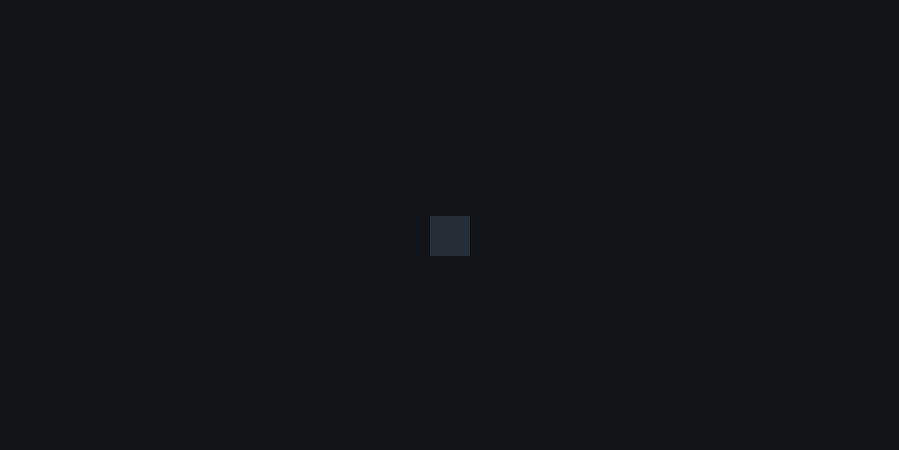
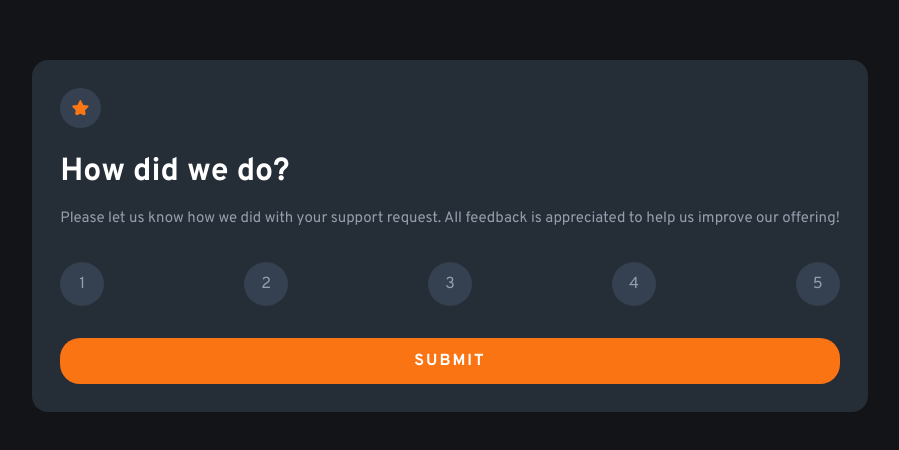
Before and after one commit to Coolbylaki/Feedback-Card, a React (Vite) app: page / in a window 1280 px wide. Shown: the part 164-614 px from the top of the page, without its empty margins (190-1089 px from the left). Built offline with nearby package versions, Linux system fonts and the light colour scheme.

Commit message:
Add: feedback card markup and styling

```diff
--- a/src/components/Card.jsx
+++ b/src/components/Card.jsx
@@ -1,7 +1,7 @@
 import classes from "./Card.module.css";
 
 const Card = (props) => {
-	return <section className={classes.card}>{props.children}</section>;
+	return <main className={`${classes.card} ${props.className}`}>{props.children}</main>;
 };
 
 export default Card;
--- a/src/components/Card.module.css
+++ b/src/components/Card.module.css
@@ -1,5 +1,16 @@
 .card {
 	background-color: var(--dark-blue);
-	padding: 1.25rem;
+	padding: 1.75rem;
 	margin: 1.25rem;
+	text-align: left;
+	border-radius: 1rem;
 }
+
+h1 {
+	color: white;
+	margin: 0.75rem 0;
+}
+
+p {
+	color: var(--light-grey);
+}
--- a/src/index.css
+++ b/src/index.css
@@ -2,9 +2,10 @@
 	--orange: hsl(25, 97%, 53%);
 	--white: hsl(0, 0%, 100%);
 	--light-grey: hsl(217, 12%, 63%);
-	--medium-grey: hsl(216, 12%, 54%);
+	--medium-grey: hsl(213, 20%, 26%);
 	--dark-blue: hsl(213, 19%, 18%);
 	--very-dark-blue: hsl(216, 12%, 8%);
+	--paragraph: 15px;
 }
 
 *,
--- a/src/pages/HomePage.jsx
+++ b/src/pages/HomePage.jsx
@@ -1,10 +1,25 @@
 import Card from "../components/Card";
+import star from "../assets/images/icon-star.svg";
+import classes from "./HomePage.module.css";
 
 const HomePage = () => {
 	return (
-		<>
-			<Card />
-		</>
+		<Card>
+			<img src={star} alt="star image" className={classes.star} />
+			<h1>How did we do?</h1>
+			<p>
+				Please let us know how we did with your support request. All feedback is appreciated to help us improve our
+				offering!
+			</p>
+			<section>
+				<div>1</div>
+				<div>2</div>
+				<div>3</div>
+				<div>4</div>
+				<div>5</div>
+			</section>
+			<div className={classes["submit-button"]}>SUBMIT</div>
+		</Card>
 	);
 };
 
--- /dev/null
+++ b/src/pages/HomePage.module.css
@@ -0,0 +1,39 @@
+.star {
+	background-color: var(--medium-grey);
+	padding: 0.75rem;
+	display: inline-block;
+	border-radius: 50%;
+}
+
+section {
+	display: flex;
+	justify-content: space-between;
+}
+
+section div {
+	width: 2.75rem;
+	height: 2.75rem;
+	border-radius: 50%;
+	padding: 0.5rem;
+	margin-top: 2rem;
+	background-color: var(--medium-grey);
+	color: var(--light-grey);
+	border-color: var(--medium-grey);
+	display: flex;
+	justify-content: center;
+	align-items: center;
+	cursor: pointer;
+}
+
+.submit-button {
+	width: 100%;
+	background-color: var(--orange);
+	color: white;
+	border-radius: 20px;
+	margin-top: 2rem;
+	padding: 0.7rem;
+	font-weight: 700;
+	text-align: center;
+	cursor: pointer;
+	letter-spacing: 2px;
+}
```
